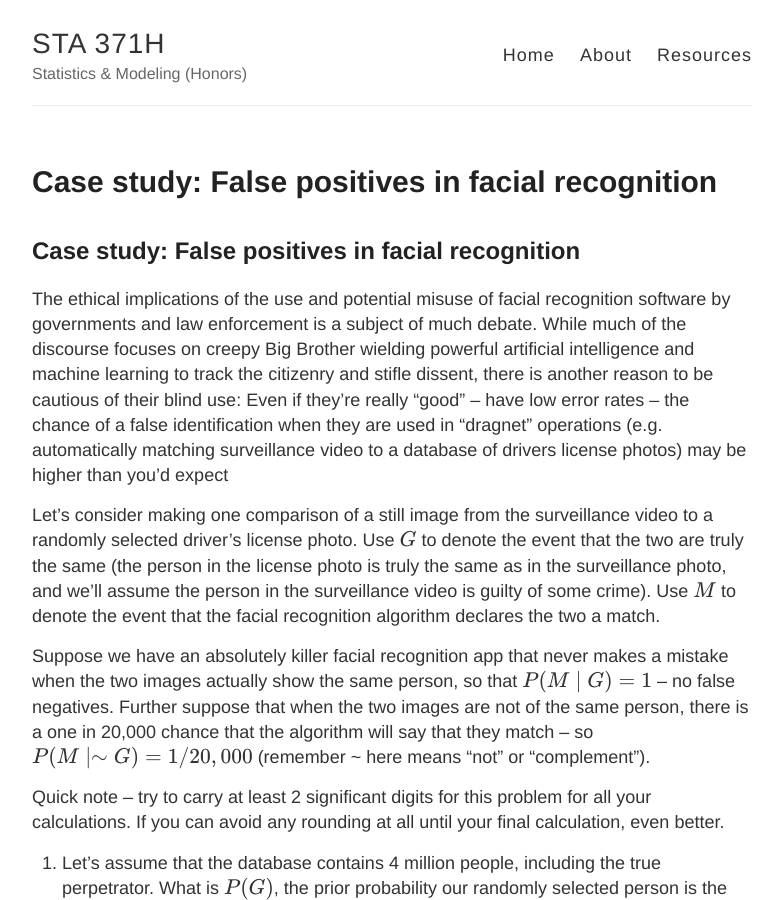
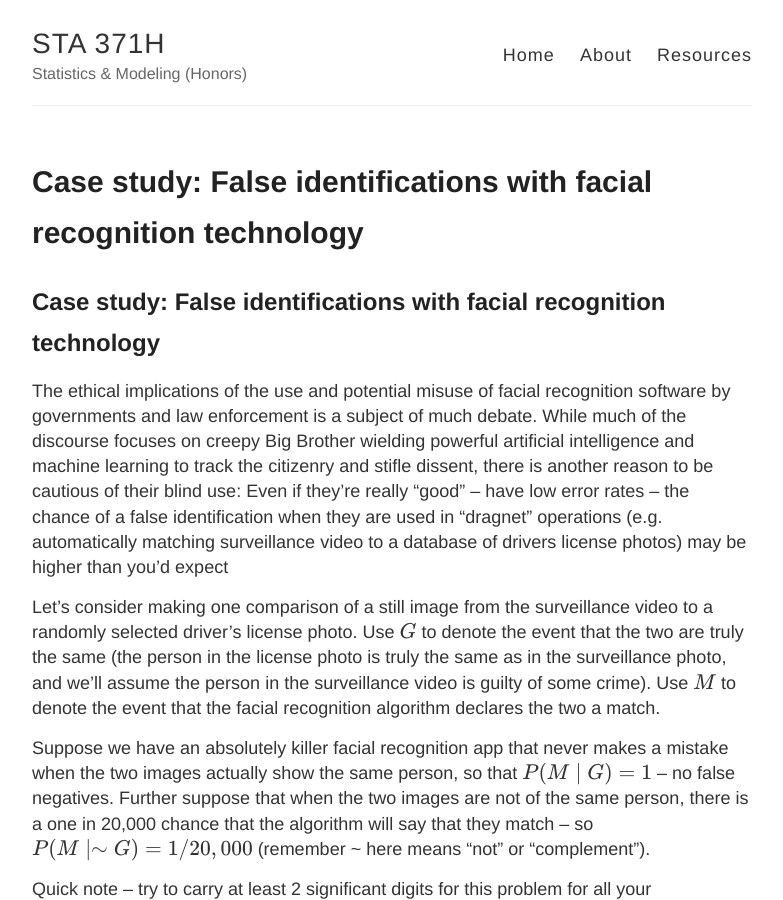
Before and after one commit to jaredsmurray/sta371h, a Jekyll site: the page built from docs/files/facial.md, in a window 1280 px wide and 900 px high. Shown: the whole window, without its empty margins (248-1031 px from the left). Built offline with Jekyll 4.4.1, drawn with Linux system fonts in a browser that asks for light colours; our own code applies the rules of GitHub Pages for plain Markdown files; formulas are drawn with MathJax 3.

Commit message:
Update facial.md

```diff
--- a/docs/files/facial.md
+++ b/docs/files/facial.md
@@ -1,4 +1,4 @@
-## Case study: False positives in facial recognition
+## Case study: False identifications with facial recognition technology
 
 The ethical implications of the use and potential misuse of facial recognition software by governments and law enforcement is a subject of much debate. While much of the discourse focuses on creepy Big Brother wielding powerful artificial intelligence and machine learning to track the citizenry and stifle dissent, there is another reason to be cautious of their blind use: Even if they're really "good" -- have low error rates -- the chance of a false identification when they are used in "dragnet" operations (e.g. automatically matching surveillance video to a database of drivers license photos) may be higher than you'd expect
 
```
